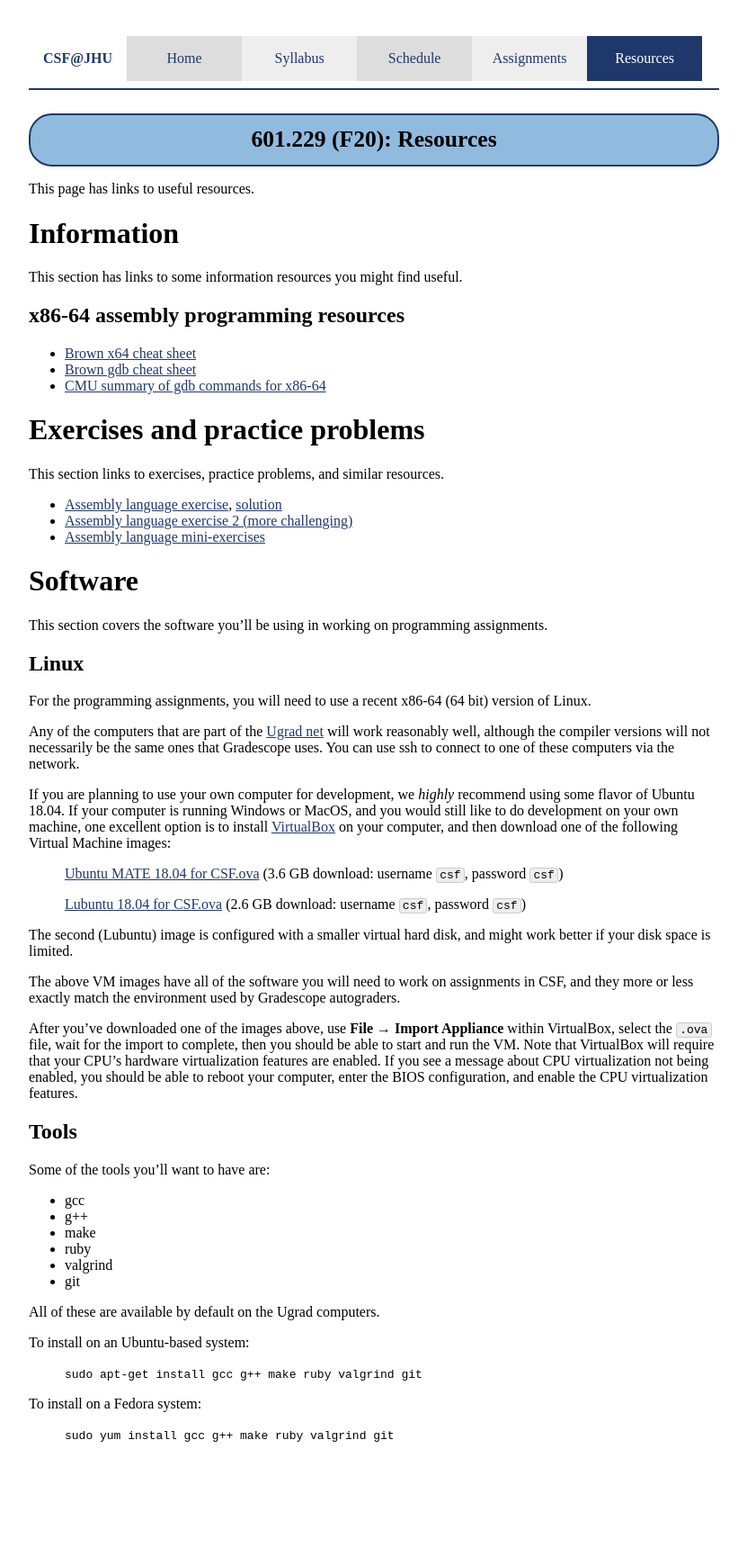
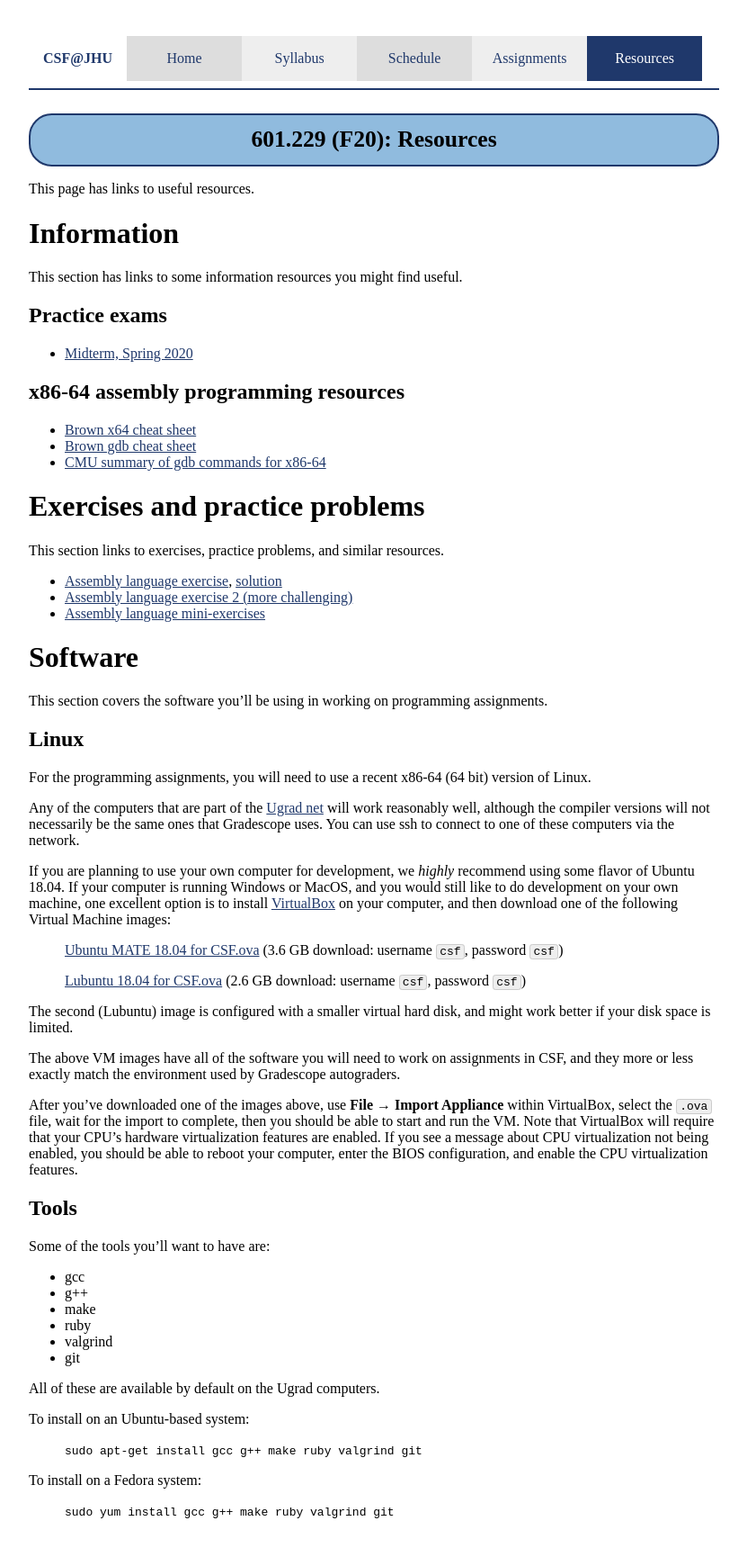
Before and after one commit to jhucsf/fall2020, a Jekyll site: the page built from resources.md, in a window 1280 px wide. Shown: the whole page at 90% size, without its empty margins (224-1055 px from the left). Built offline with Jekyll 4.4.1, drawn with Linux system fonts in a browser that asks for light colours; before the commit the page ends 1635 px from its top, so only the background shows below that.

Commit message:
announcement of exam 1, post practice exam (sp20 midterm)

```diff
--- a/resources.md
+++ b/resources.md
@@ -9,6 +9,10 @@ This page has links to useful resources.
 # Information
 
 This section has links to some information resources you might find useful.
+
+## Practice exams
+
+* [Midterm, Spring 2020](resources/midterm-spring2020.pdf)
 
 ## x86-64 assembly programming resources
 
```
Also changed, not shown: index.md (+1 -0 lines), 1 other file.
